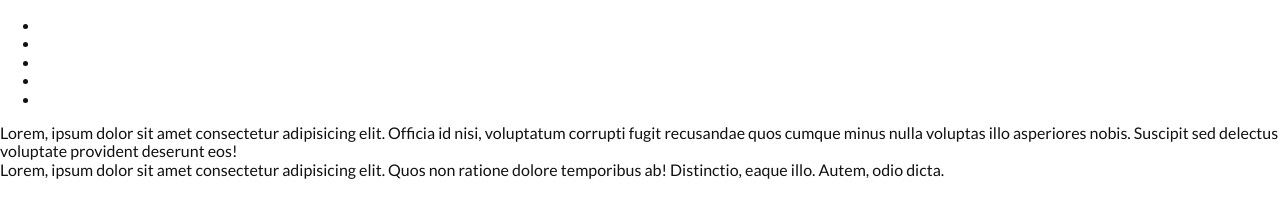
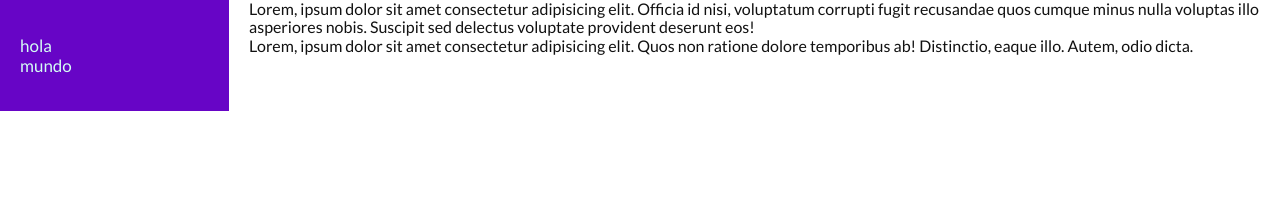
Before and after one commit to escuelavirtual/docs, a website: page index.html in a window 1280 px wide. Drawn offline with Linux system fonts and the light colour scheme.

Commit message:
agregando estructura basica para empezar a crear documentacion

```diff
--- a/index.html
+++ b/index.html
@@ -18,8 +18,8 @@
         <div id="indice">
           <nav>
             <ul>
-              <li><a href="#hola-mundo-que-genial"></a></li>
-              <li><a href="#estoy-aburrido"></a></li>
+              <li><a href="#hola-mundo-que-genial">hola</a></li>
+              <li><a href="#estoy-aburrido">mundo</a></li>
               <li><a href="#"></a></li>
               <li><a href="#"></a></li>
               <li><a href="#"></a></li>
@@ -27,17 +27,17 @@
           </nav>
         </div>
         <div id="article">
-          <div id="hola-mundo-que-genial">
+          <section id="hola-mundo-que-genial">
             Lorem, ipsum dolor sit amet consectetur adipisicing elit. Officia id
             nisi, voluptatum corrupti fugit recusandae quos cumque minus nulla
             voluptas illo asperiores nobis. Suscipit sed delectus voluptate
             provident deserunt eos!
-          </div>
-          <div id="estoy-aburrido">
+          </section>
+          <section id="estoy-aburrido">
             Lorem, ipsum dolor sit amet consectetur adipisicing elit. Quos non
             ratione dolore temporibus ab! Distinctio, eaque illo. Autem, odio
             dicta.
-          </div>
+          </section>
         </div>
       </div>
     </div>
--- a/public/sass/style.scss
+++ b/public/sass/style.scss
@@ -2,6 +2,7 @@
 $font-color-default: #111111;
 $font-family-default: "Lato", "Roboto", "segoe UI", arial, helvetica, sans-serif;
 $background-color-default-light: #ffffff;
+$font-size-default: 15px;
 
 /* Colores Primarios */
 $color-primary-one: #6705c6;
@@ -22,8 +23,29 @@ $color-primary-eight: #015759;
   color: $font-color-default;
   font-family: $font-family-default;
   background-color: $background-color-default-light;
-  font-style: normal;
-  font-size: 100%;
+  #content {
+    display: flex;
+    #indice {
+      margin: 0 20px 0 0;
+      padding: 0;
+      background-color: $color-primary-one;
+      width: 20%;
+      height: 100%;
+      ul {
+        padding: 20px;
+      }
+      li {
+        list-style: none;
+      }
+      a {
+        color: $color-primary-six;
+        font-size: 17px;
+      }
+    }
+    #article {
+      width: 90%;
+    }
+  }
 }
 
 a {
```
Also changed, not shown: public/css/style.css.
